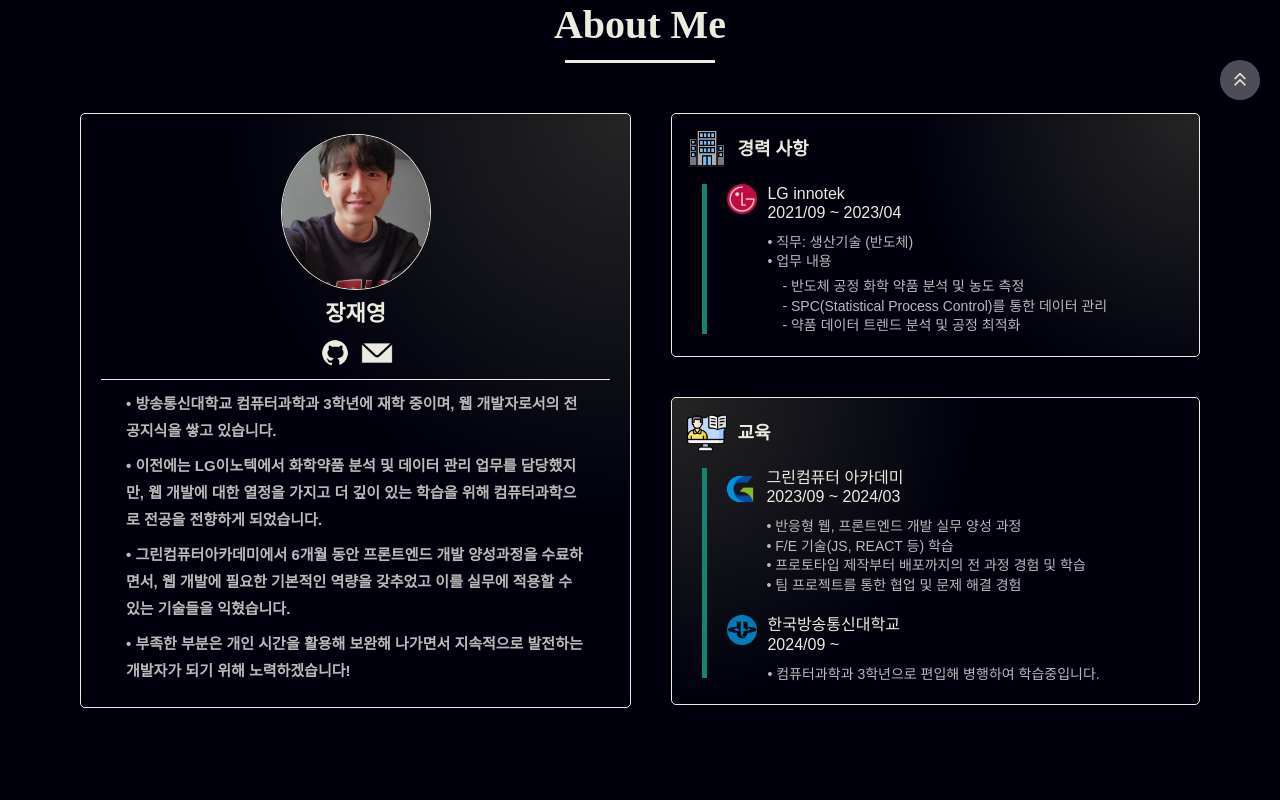
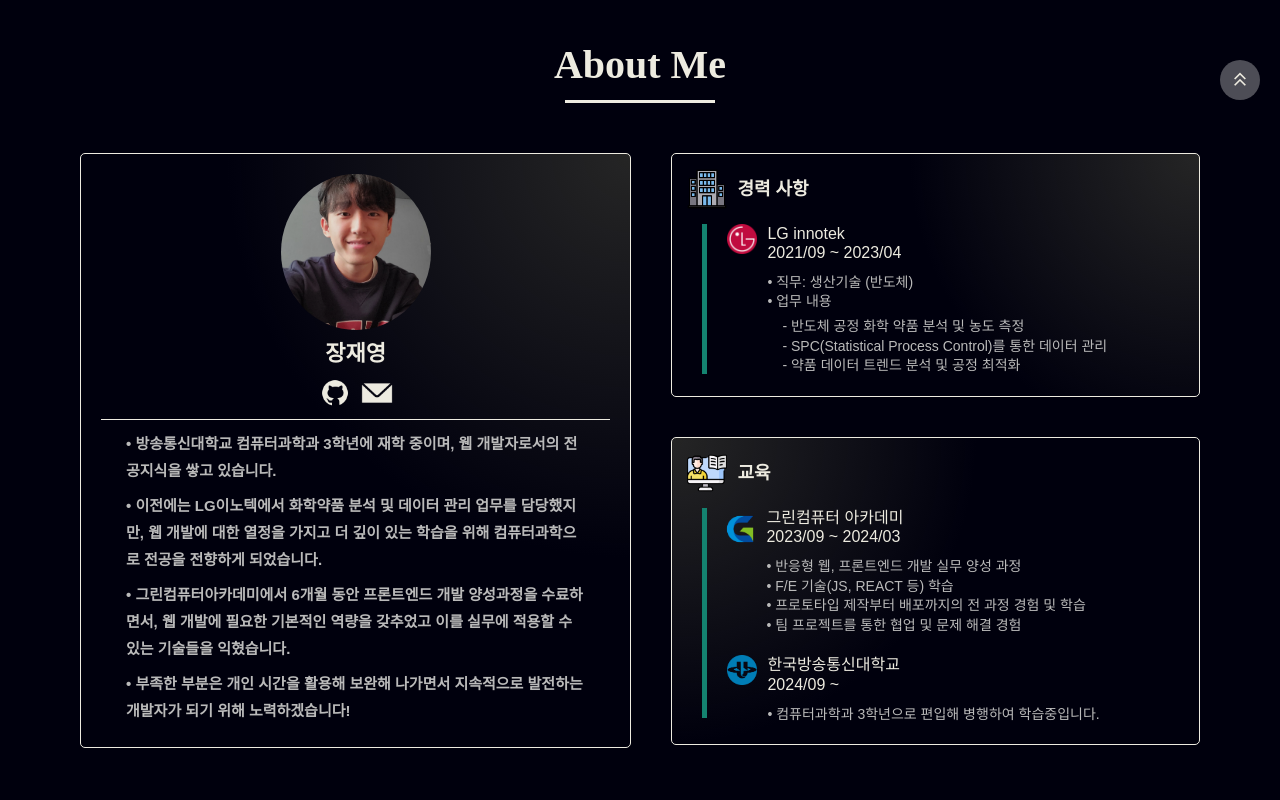
Before and after one commit to jaeyeong97/portfolio, a React (Create React App) app: page / in a window 1280 px wide. Shown: the part 680-1480 px from the top of the page. Built offline with nearby package versions, Linux system fonts and the light colour scheme; a web font is replaced by a local one.

Commit message:
border none

```diff
--- a/src/Home/main/Main.js
+++ b/src/Home/main/Main.js
@@ -5,11 +5,6 @@ import Typed from "typed.js";
 const Main = () => {
   const typing = useRef(null);
   const [showHand, setShowHand] = useState(false);
-  const [loading, setLoading] = useState(true); // 이미지 로딩 상태 관리
-
-  const handleImageLoad = () => {
-    setLoading(false);
-  };
 
   useEffect(() => {
     sr.reveal(".t1", {
@@ -60,7 +55,7 @@ const Main = () => {
   return (
     <main id="main">
       <div className="main_wrap" id="nav_home">
-        <div className="profile">
+        <div className="profile-main">
           <img src="/assets/profile.png" alt="profile" />
         </div>
         <div className="main_txt">
@@ -80,12 +75,7 @@ const Main = () => {
         <div className="sub_wrap">
           <div className="t3">
             <div className="profile">
-              <img
-                src="/assets/profile.png"
-                alt="profile"
-                onLoad={handleImageLoad}
-                style={{ display: loading ? 'none' : 'block' }}
-              />
+              <img src="/assets/profile.png" alt="profile" />
             </div>
             <div className="name">장재영</div>
             <div className='icons-wrap'>
--- a/src/styles/main.css
+++ b/src/styles/main.css
@@ -20,14 +20,15 @@
   align-items: center;
   justify-content: center;
 }
-#main .main_wrap .profile {
-  width: 200px;
+#main .main_wrap .profile-main,
+.profile {
+  width: 220px;
   border-radius: 50%;
   overflow: hidden;
-  border: 5px solid var(--text-color);
   margin-bottom: 40px;
 }
-#main .main_wrap .profile img {
+#main .main_wrap .profile-main img,
+.profile img {
   width: 100%;
   height: auto;
 }
@@ -98,7 +99,6 @@
   width: 130px;
   margin: 0 auto;
   margin-bottom: 10px;
-  border: 1px solid var(--text-color);
 }
 #main .main_wrap .sub_wrap .t3 .name {
   font-size: 22px;
@@ -262,6 +262,9 @@
 }
 /* 1024px 시작 */
 @media screen and (min-width: 1024px) {
+  #main {
+    padding-top: 200px;
+  }
   #main .main_wrap .main_txt {
     font-size: 40px;
   }
```
